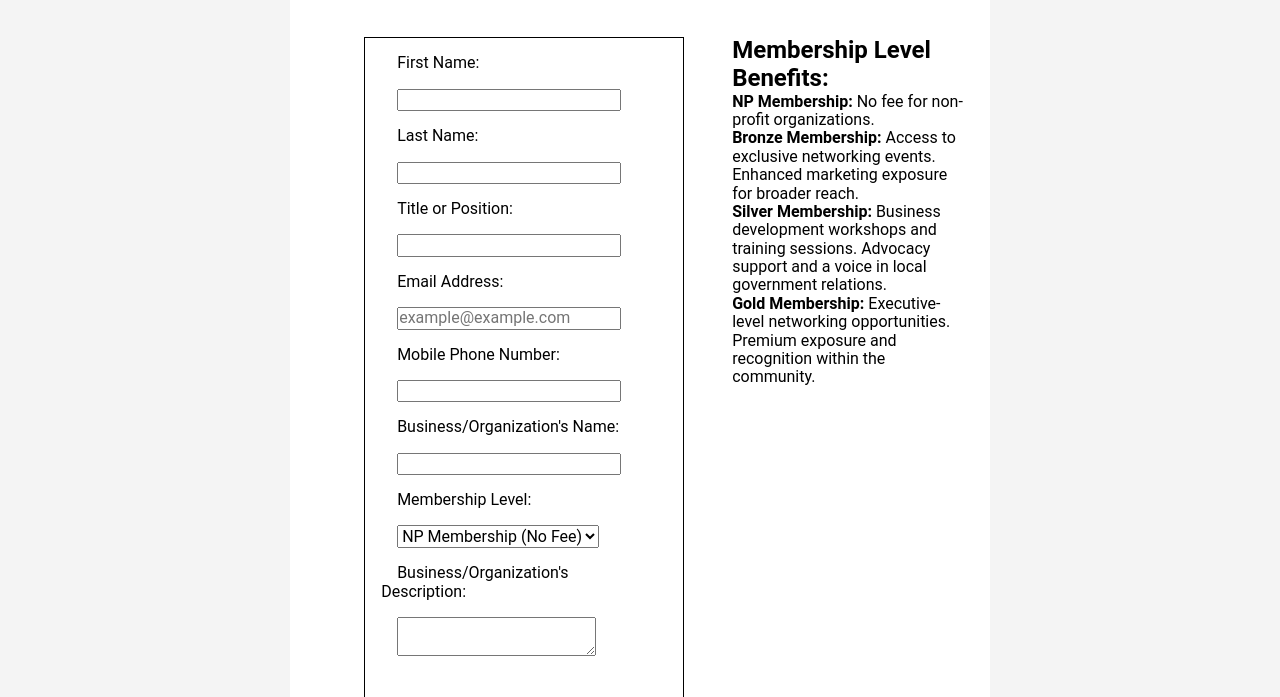
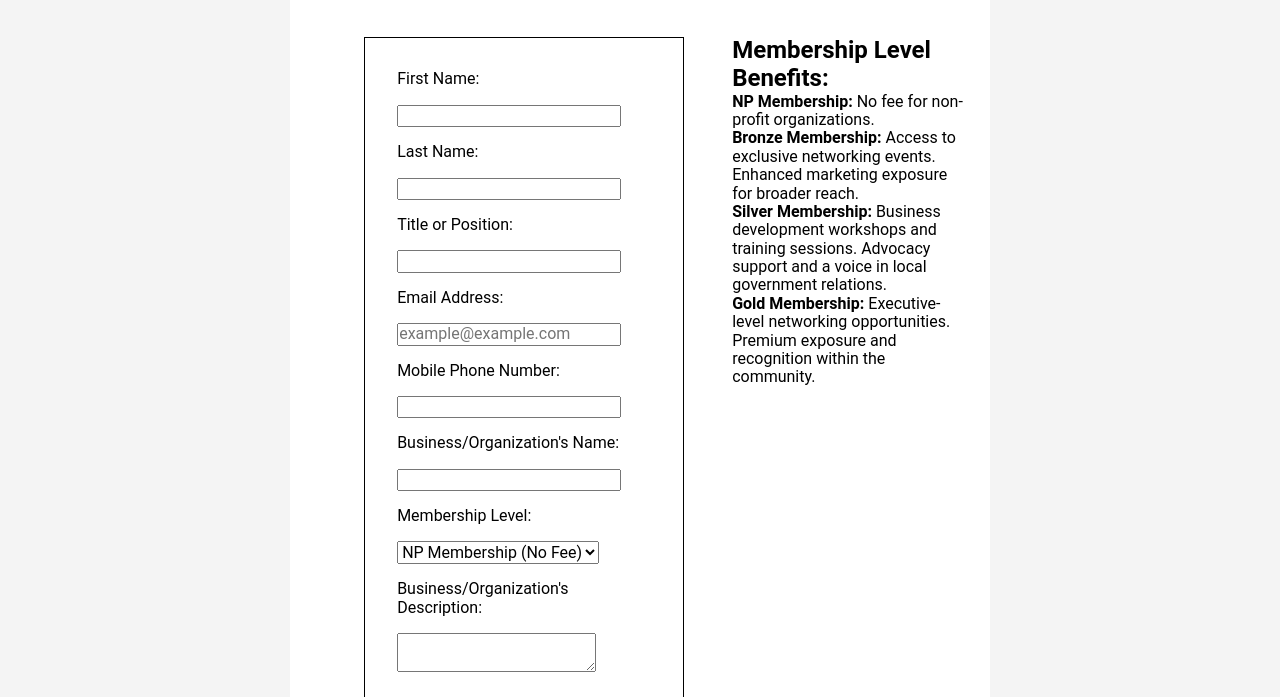
Before and after one commit to katsu-rai/wdd230, a plain HTML site: page chamber/join.html in a window 1280 px wide. Shown: the part 103-800 px from the top of the page. Drawn offline with nearby package versions, Linux system fonts and the light colour scheme.

Commit message:
fixed the errors on join html

```diff
--- a/chamber/styles/base.css
+++ b/chamber/styles/base.css
@@ -345,11 +345,11 @@ form {
 }
 
 form * {
-  margin: 1em;
+  margin: 1em 1em 1em 0;
 }
 
 form {
-  padding: 1em;
+  padding: 2em;
 }
 
 button {
```
